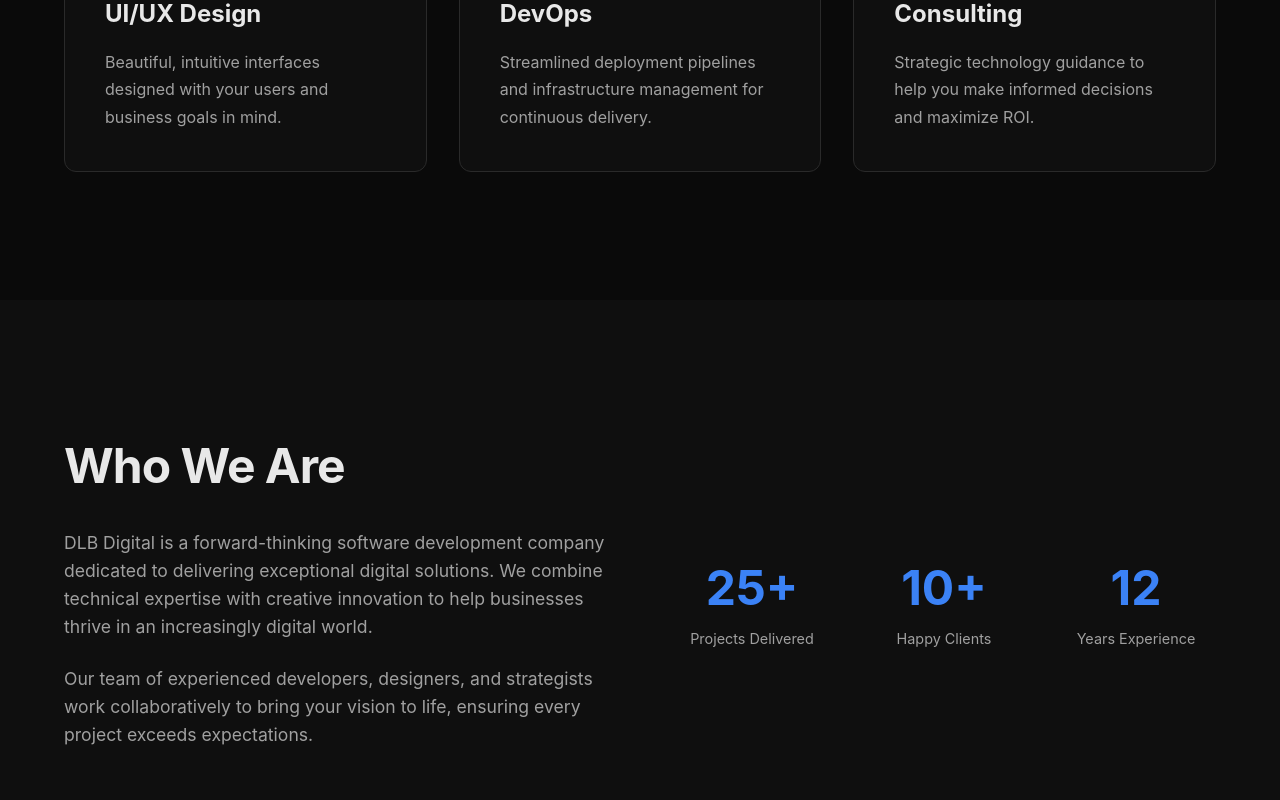
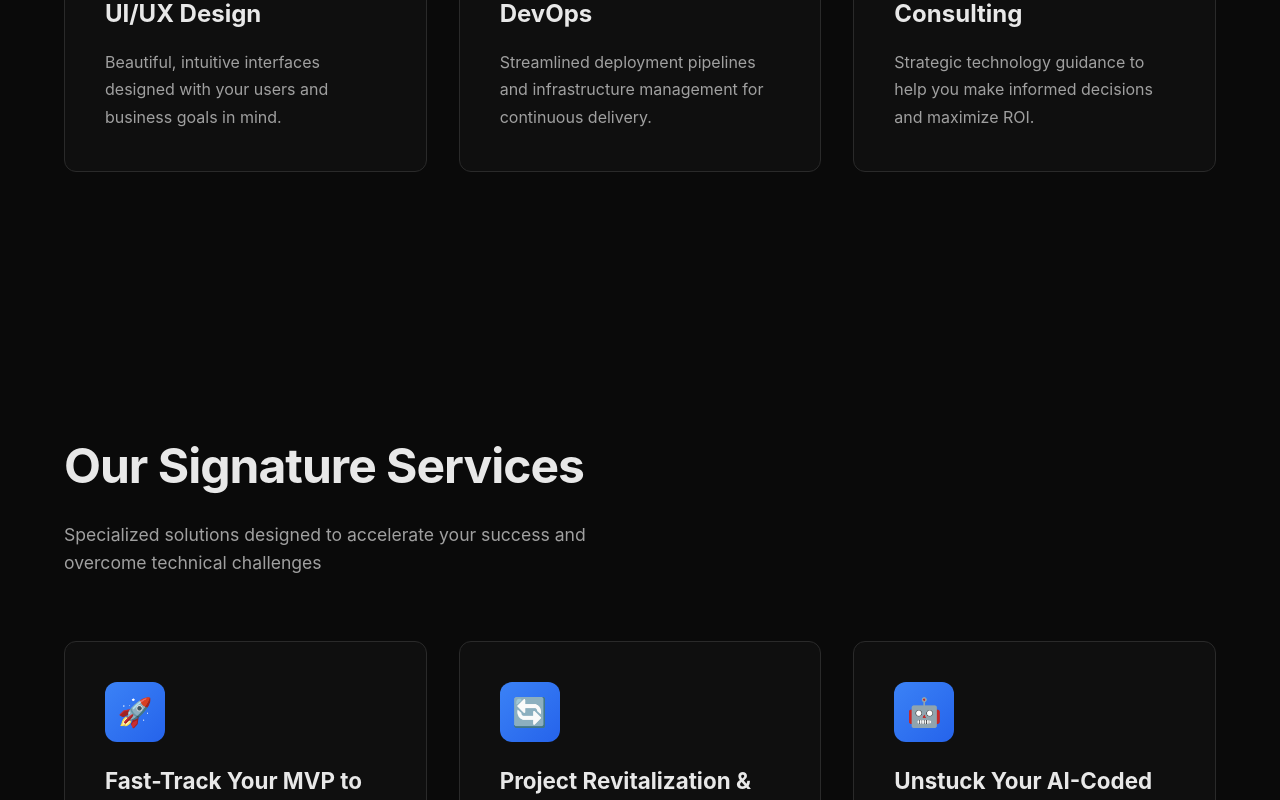
Before and after one commit to dani-beltran/dlb-digital-web, a Vue app: page / in a window 1280 px wide. Shown: the part 1557-2357 px from the top of the page. Built offline with nearby package versions, Linux system fonts and the light colour scheme.

Commit message:
added signature services

```diff
--- a/src/App.vue
+++ b/src/App.vue
@@ -3,6 +3,7 @@
     <NavBar @open-contact-modal="openContactModal" />
     <HeroSection />
     <ServicesSection />
+    <SignatureServicesSection />
     <AboutSection />
     <ContactSection @open-contact-modal="openContactModal" />
     <FooterSection />
@@ -15,6 +16,7 @@
 import NavBar from './components/NavBar.vue'
 import HeroSection from './components/HeroSection.vue'
 import ServicesSection from './components/ServicesSection.vue'
+import SignatureServicesSection from './components/SignatureServicesSection.vue'
 import AboutSection from './components/AboutSection.vue'
 import ContactSection from './components/ContactSection.vue'
 import FooterSection from './components/FooterSection.vue'
--- a/src/components/NavBar.vue
+++ b/src/components/NavBar.vue
@@ -3,6 +3,7 @@
     <div class="logo" @click.prevent="scrollToSection('hero')">DLB Digital</div>
     <ul class="nav-links">
       <li><a href="#services" @click.prevent="scrollToSection('services')">Services</a></li>
+      <li><a href="#signature-services" @click.prevent="scrollToSection('signature-services')">Signature Services</a></li>
       <li><a href="#about" @click.prevent="scrollToSection('about')">About</a></li>
       <li><a href="#" @click.prevent="openContactModal">Contact</a></li>
     </ul>
--- /dev/null
+++ b/src/components/SignatureServicesSection.vue
@@ -0,0 +1,130 @@
+<template>
+  <section id="signature-services">
+    <h2 class="section-title">Our Signature Services</h2>
+    <p class="section-subtitle">Specialized solutions designed to accelerate your success and overcome technical challenges</p>
+    <div class="signature-services-grid">
+      <div class="signature-service-card" v-for="service in signatureServices" :key="service.title">
+        <div class="service-icon">{{ service.icon }}</div>
+        <h3>{{ service.title }}</h3>
+        <p>{{ service.desc }}</p>
+      </div>
+    </div>
+  </section>
+</template>
+
+<script setup>
+const signatureServices = [
+  {
+    icon: '🚀',
+    title: 'Fast-Track Your MVP to Market',
+    desc: 'Launch your startup idea quickly and economically. We specialize in building MVPs that get to market fast, combining streamlined front-end design with efficient back-end architecture. Through rapid iterations and agile development practices, you\'ll have a working product to test and refine without breaking the bank. Perfect for entrepreneurs ready to validate their vision.'
+  },
+  {
+    icon: '🔄',
+    title: 'Project Revitalization & Modernization',
+    desc: 'Is your project losing momentum? Is development slowing down due to breaking changes and outdated dependencies? We help teams get unstuck by revitalizing stalled projects and modernizing legacy systems. We handle the technical heavy lifting—removing blockers, updating frameworks, fixing dependency issues, and eliminating technical debt—so your team can ship features again. The result: faster development cycles, reduced team frustration, and a product ready to grow. Get your project back on track and moving forward.'
+  },
+  {
+    icon: '🤖',
+    title: 'Unstuck Your AI-Coded Project',
+    desc: 'Built an MVP with AI tools but hit a wall at 90%? You\'ve got a solid foundation, but those last tricky details—edge cases, performance optimization, API integrations, and production-readiness—require hands-on expertise. We specialize in taking AI-generated codebases and polishing them into production-quality applications. We\'ll identify what AI missed, fix the gaps, resolve conflicts, and transform your prototype into a launchable product. Let\'s cross that finish line and get your vision live.'
+  },
+  {
+    icon: '🔒',
+    title: 'Security Audit & Hardening',
+    desc: 'Ready to take your app to production but worried about security? Many applications—especially those built quickly or with AI assistance—have vulnerabilities lurking beneath the surface. We conduct thorough security audits to identify risks, then harden your codebase with proper authentication, authorization, encryption, and protection against common attacks. We\'ll ensure your app meets industry standards and keeps user data safe. Ship with confidence knowing your application is secure and protected.'
+  },
+  {
+    icon: '🌍',
+    title: 'Global Scaling & High-Demand Optimization',
+    desc: 'Your app is taking off—but can it handle the traffic? We help you architect and scale applications for global audiences and peak demand. From load balancing and CDN optimization to database sharding, caching strategies, and infrastructure design, we ensure your application stays fast and reliable whether you\'re serving 100 users or 100 million. We\'ll design systems that grow with you, handle traffic spikes gracefully, and deliver consistent performance across regions. Turn growth into your advantage, not your bottleneck.'
+  },
+  {
+    icon: '⚙️',
+    title: 'Ongoing Support & Maintenance Retainers',
+    desc: 'Launched your product? Don\'t let it stagnate. We offer flexible maintenance retainers that keep your application running smoothly, secure, and up-to-date. From bug fixes and dependency updates to feature additions, performance monitoring, and security patches, we handle the continuous work that keeps your app healthy. Focus on your business while we handle the technical upkeep. With ongoing support, you\'ll have peace of mind knowing your product is in good hands and always ready to evolve.'
+  }
+]
+</script>
+
+<style scoped>
+.signature-services-grid {
+  display: grid;
+  grid-template-columns: repeat(auto-fit, minmax(350px, 1fr));
+  gap: 2rem;
+}
+
+.signature-service-card {
+  padding: 2.5rem;
+  background: rgba(255, 255, 255, 0.02);
+  border: 1px solid var(--border);
+  border-radius: 12px;
+  transition: all 0.4s;
+  cursor: pointer;
+  position: relative;
+  overflow: hidden;
+}
+
+.signature-service-card::before {
+  content: '';
+  position: absolute;
+  top: 0;
+  left: 0;
+  right: 0;
+  height: 3px;
+  background: linear-gradient(90deg, var(--accent), var(--accent-hover));
+  opacity: 0;
+  transition: opacity 0.4s;
+}
+
+.signature-service-card:hover::before {
+  opacity: 1;
+}
+
+.signature-service-card:hover {
+  background: rgba(255, 255, 255, 0.04);
+  border-color: var(--accent);
+  transform: translateY(-5px);
+  box-shadow: 0 10px 30px rgba(59, 130, 246, 0.1);
+}
+
+.service-icon {
+  width: 60px;
+  height: 60px;
+  background: linear-gradient(135deg, var(--accent), var(--accent-hover));
+  border-radius: 12px;
+  display: flex;
+  align-items: center;
+  justify-content: center;
+  font-size: 1.75rem;
+  margin-bottom: 1.5rem;
+  transition: transform 0.4s;
+}
+
+.signature-service-card:hover .service-icon {
+  transform: scale(1.1) rotate(5deg);
+}
+
+.signature-service-card h3 {
+  font-size: 1.4rem;
+  margin-bottom: 1rem;
+  line-height: 1.3;
+  color: var(--text);
+}
+
+.signature-service-card p {
+  color: #a0a0a0;
+  line-height: 1.7;
+  font-size: 0.95rem;
+}
+
+@media (max-width: 768px) {
+  .signature-services-grid {
+    grid-template-columns: 1fr;
+  }
+
+  .signature-service-card {
+    padding: 2rem;
+  }
+}
+</style>
```
